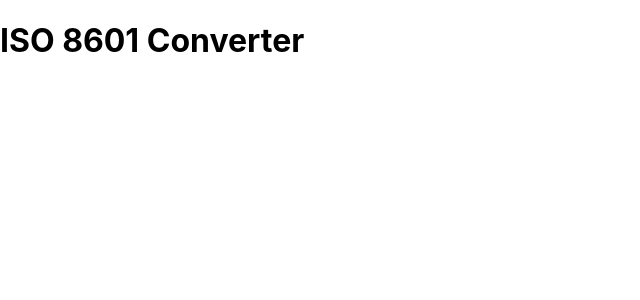
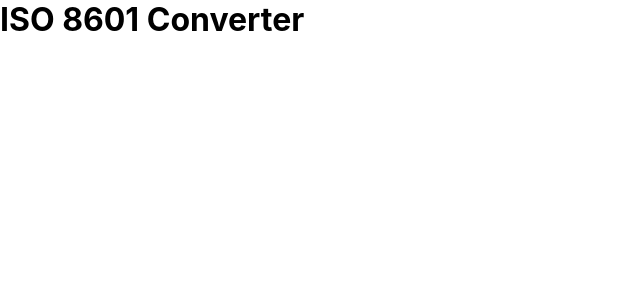
Before and after one commit to tylrs/iso-8601-converter, a React (Create React App) app: page / in a window 1280 px wide. Shown: the top 300 px of the page, without its empty margins (0-640 px from the left). Built offline with nearby package versions, Linux system fonts and the light colour scheme.

Commit message:
Add default 0 margin and padding

```diff
--- a/src/index.css
+++ b/src/index.css
@@ -1,4 +1,10 @@
+* {
+  margin: 0;
+  padding: 0;
+}
+
 body {
+  height: 100vh;
   margin: 0;
   font-family: -apple-system, BlinkMacSystemFont, 'Segoe UI', 'Roboto', 'Oxygen',
     'Ubuntu', 'Cantarell', 'Fira Sans', 'Droid Sans', 'Helvetica Neue',
```
